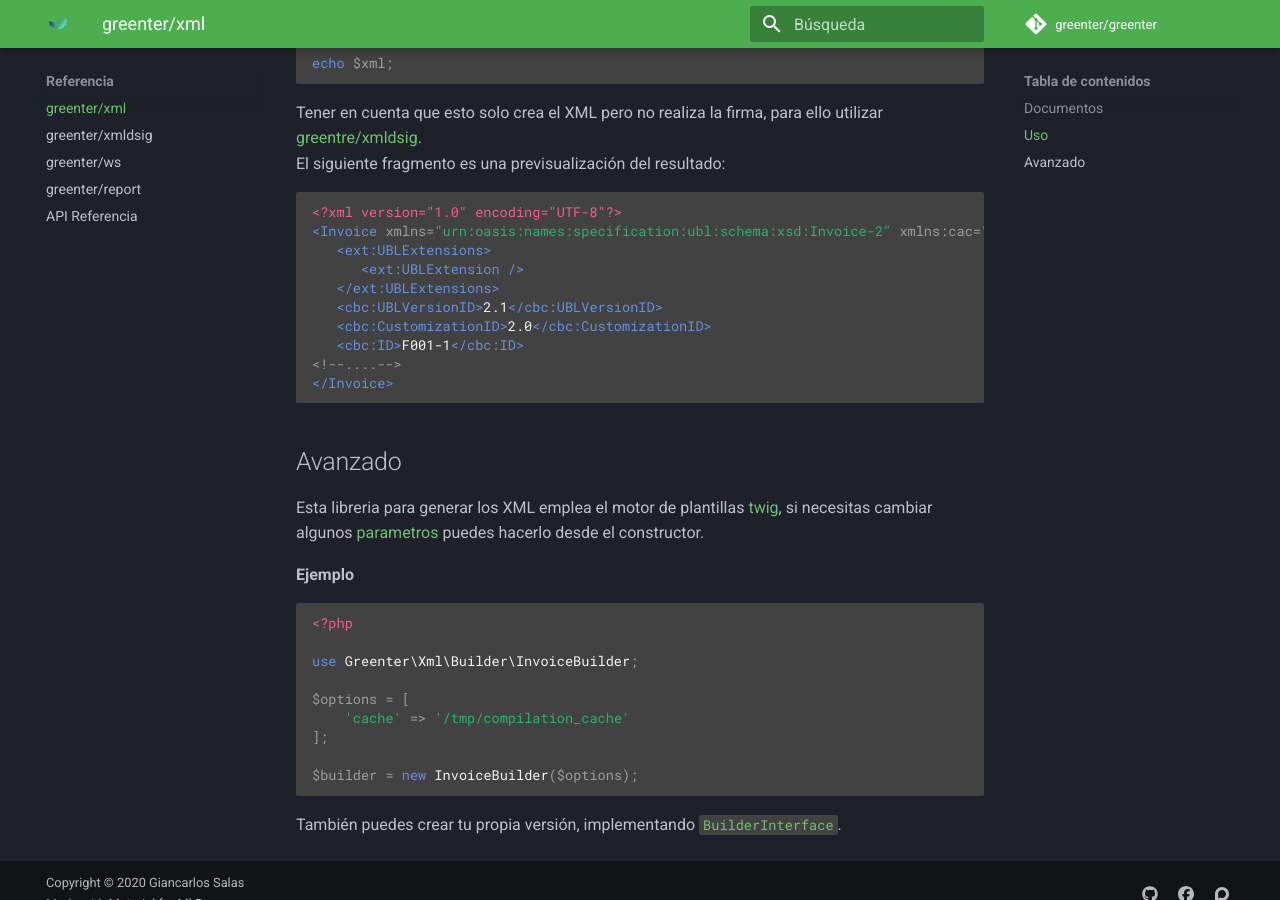
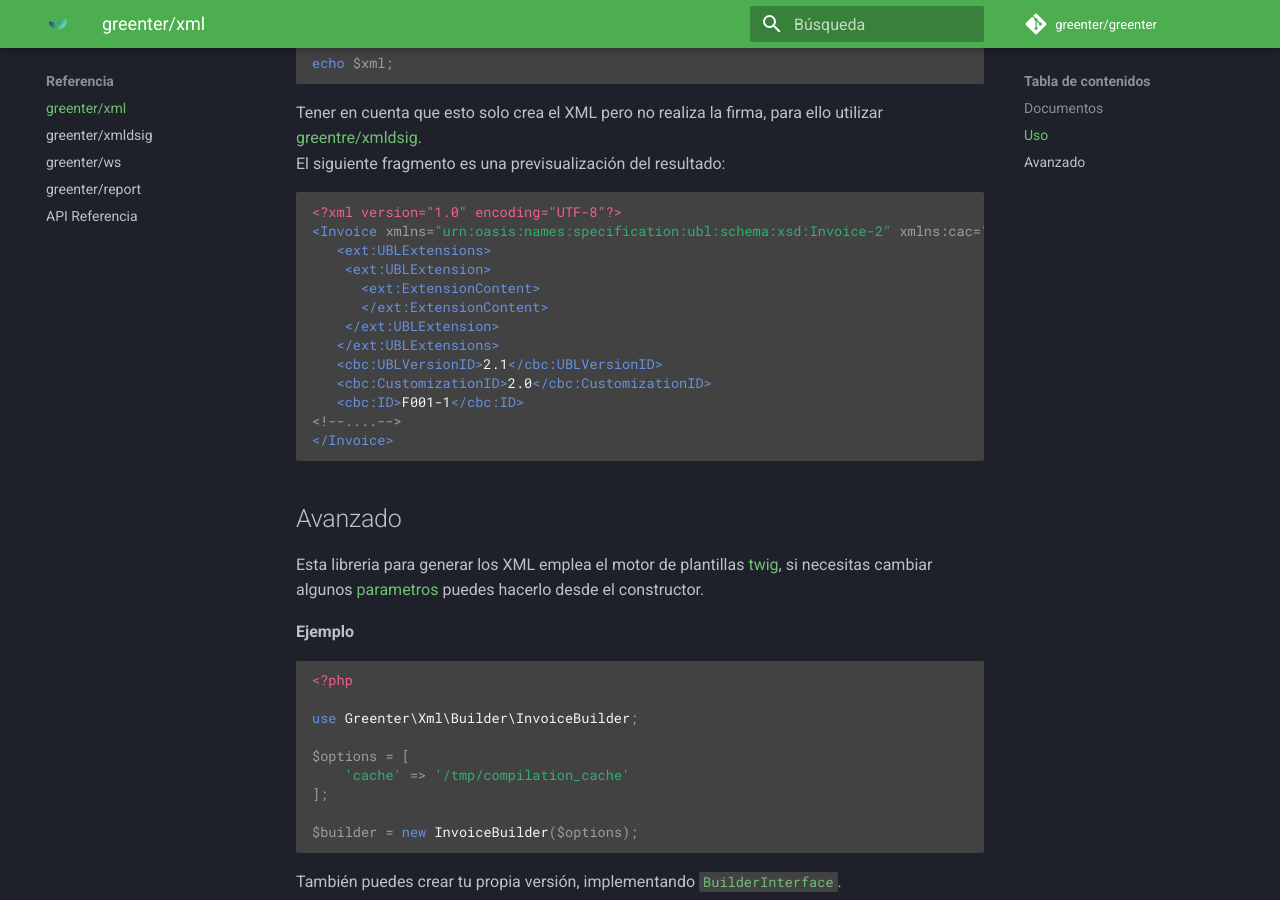
Before and after one commit to thegreenter/docs, an MkDocs documentation site: the page built from docs/packages/xml.md, in a window 1280 px wide and 900 px high, scrolled down 1437 px. Built offline with MkDocs 1.6.1 and Material for MkDocs 9.7.7, drawn with Linux system fonts in a browser that asks for light colours.

Commit message:
Update extensionContent node

```diff
--- a/docs/packages/xml.md
+++ b/docs/packages/xml.md
@@ -51,7 +51,10 @@ El siguiente fragmento es una previsualización del resultado:
 <?xml version="1.0" encoding="UTF-8"?>
 <Invoice xmlns="urn:oasis:names:specification:ubl:schema:xsd:Invoice-2" xmlns:cac="urn:oasis:names:specification:ubl:schema:xsd:CommonAggregateComponents-2" xmlns:cbc="urn:oasis:names:specification:ubl:schema:xsd:CommonBasicComponents-2" xmlns:ds="http://www.w3.org/2000/09/xmldsig#" xmlns:ext="urn:oasis:names:specification:ubl:schema:xsd:CommonExtensionComponents-2">
    <ext:UBLExtensions>
-      <ext:UBLExtension />
+    <ext:UBLExtension>
+      <ext:ExtensionContent>
+      </ext:ExtensionContent>
+    </ext:UBLExtension>
    </ext:UBLExtensions>
    <cbc:UBLVersionID>2.1</cbc:UBLVersionID>
    <cbc:CustomizationID>2.0</cbc:CustomizationID>
```
